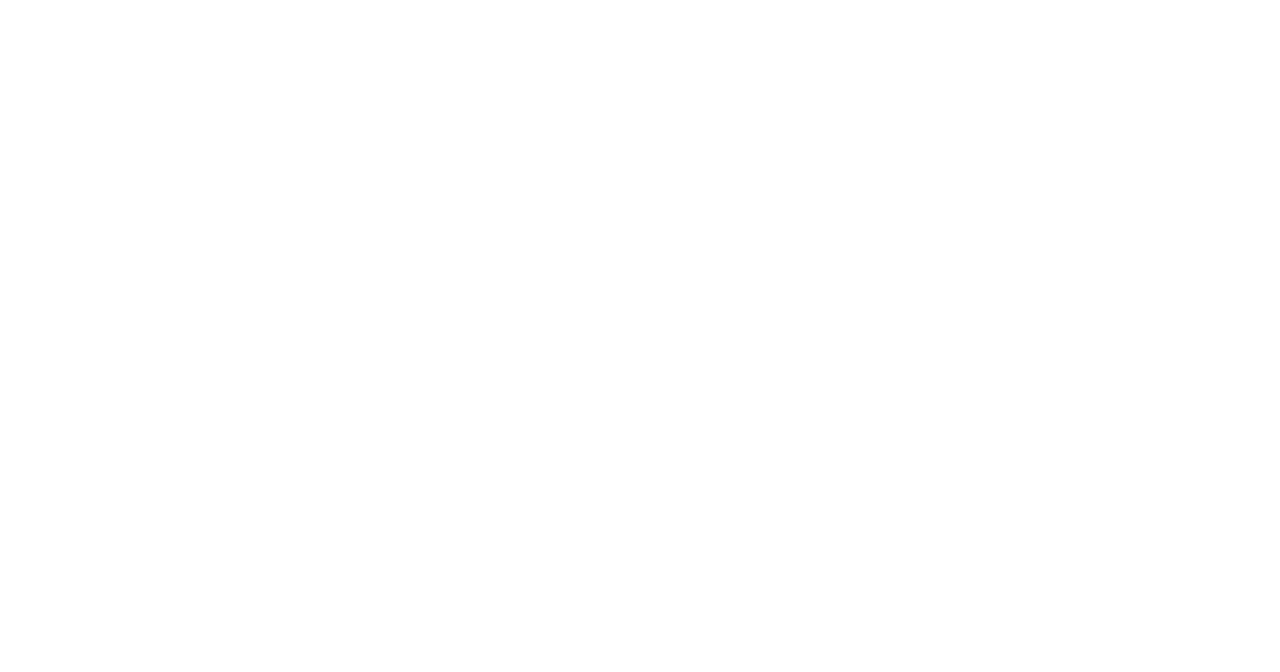
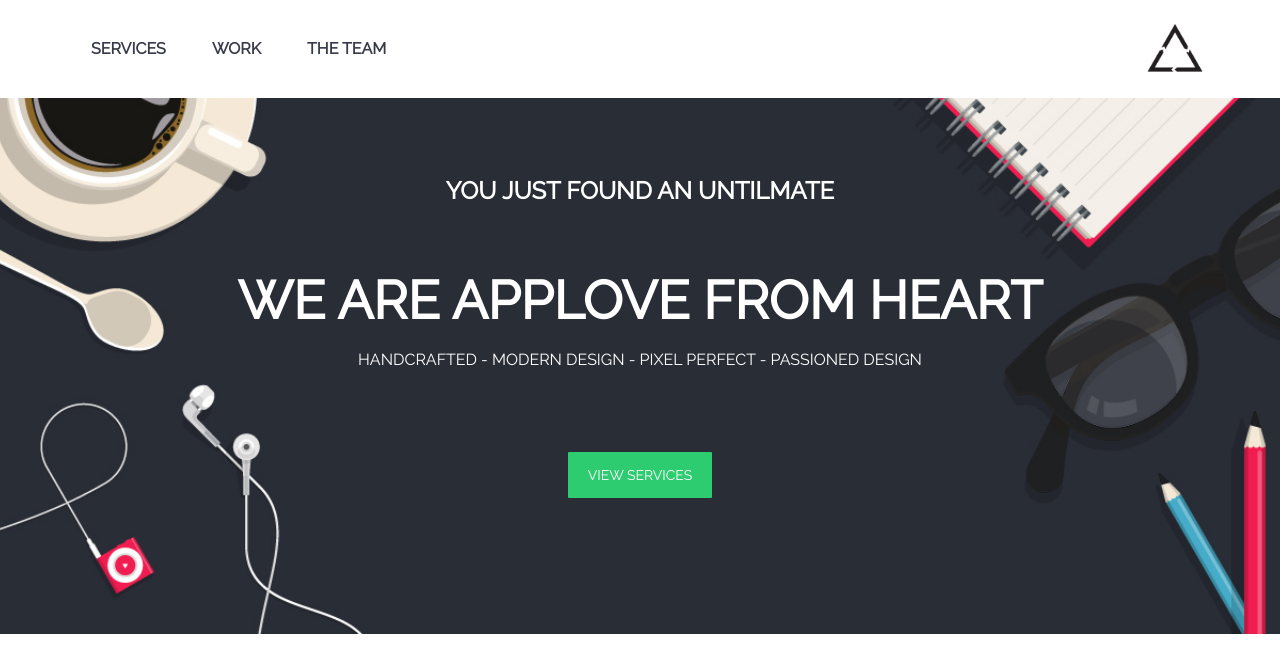
Before and after one commit to PaulaPonce/applove, a plain HTML site: page index.html in a window 1280 px wide. Drawn offline with Linux system fonts and the light colour scheme.

Commit message:
menu and home section

```diff
--- a/css/main.css
+++ b/css/main.css
@@ -17,6 +17,7 @@
 
 body {
   /* Establece la fuente de Google aquí */
+  font-family: 'Raleway', sans-serif;
   margin: 0 auto;
   font-size: 16px;
   line-height: 1.71429;
@@ -35,3 +36,56 @@ a {
 a:hover {
   color: #E95853;
 }
+
+.link{
+  font-weight: 700;
+  padding: 21px;
+  display: inline-block;
+}
+
+.logo{
+  float: right;
+}
+
+header{
+  position: fixed;
+  background: white;
+  width: 100%;
+  top: 0;
+}
+
+.menu{
+  padding: 14px 70px;
+  overflow: auto;
+}
+
+#home{
+  background-image: url(../assets/images/bg-home.jpg);
+  background-position: center;
+  background-repeat: no-repeat;
+  background-size: cover;
+  height: 554px;
+  text-align: center;
+  margin-top: 80px;
+}
+
+#home .container{
+  color: white;
+  padding: 70px;
+}
+
+.text-home{
+  font-size: 53px;
+}
+
+.btn-home{
+  background: #2Ecc71;
+  color: #fff;
+  padding: 11px 20px;
+  border-radius: 1px;
+  font-weight: 500;
+  text-transform: uppercase;
+  margin-top: 63px;
+  display: inline-block;
+  font-size: 14px;
+}
--- a/index.html
+++ b/index.html
@@ -3,17 +3,32 @@
 <head>
 	<meta charset="UTF-8">
 	<title>Applove</title>
-	<!-- Importa la fuente del proyecto (Raleway) de Google Fonts (https://fonts.google.com) -->
-
-	<!-- Enlaza tu CSS reutilizable aquí (common.css) -->
-
-	<!-- Enlaza tu CSS del proyecto aquí -->
-
+	<link href="https://fonts.googleapis.com/css?family=Raleway" rel="stylesheet">
+	<link rel="stylesheet" type="text/css" href="css/common.css">
+	<link rel="stylesheet" type="text/css" href="css/main.css">
 </head>
 <body>
-	<!-- Escribe el HTML aquí -->
+	<header>
+		<div class="menu container">
+			<a href="#" class="text-uppercase link">Services</a>
+			<a href="#" class="text-uppercase link">Work</a>
+			<a href="#" class="text-uppercase link">The team</a>
+			<img src="assets/images/logo-r.png" class="logo" alt="Logo" width="70">
+		</div>
+	</header>
+	<section id="home">
+		<div class="container">
+			<h2>YOU JUST FOUND AN UNTILMATE</h2>
+			<h1 class="text-uppercase text-home mb-0">
+				we are applove from heart
+			</h1>
+			<p class="text-uppercase mt-0">
+				HANDCRAFTED - MODERN DESIGN - PIXEL PERFECT - PASSIONED DESIGN
+			</p>
+			<a href="#services" class="btn-home">View Services</a>
+		</div>
+	</section>
 
-	<!-- Enlaza tu JS aquí -->
-
+	<script type="text/javascript" src="js/app.js"></script>
 </body>
 </html>
```
